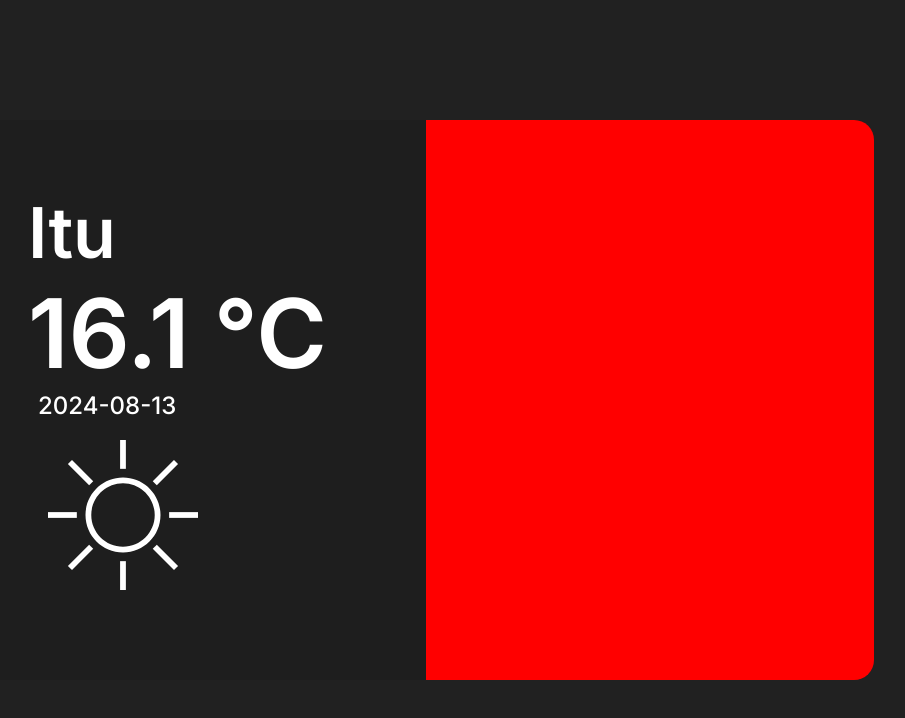
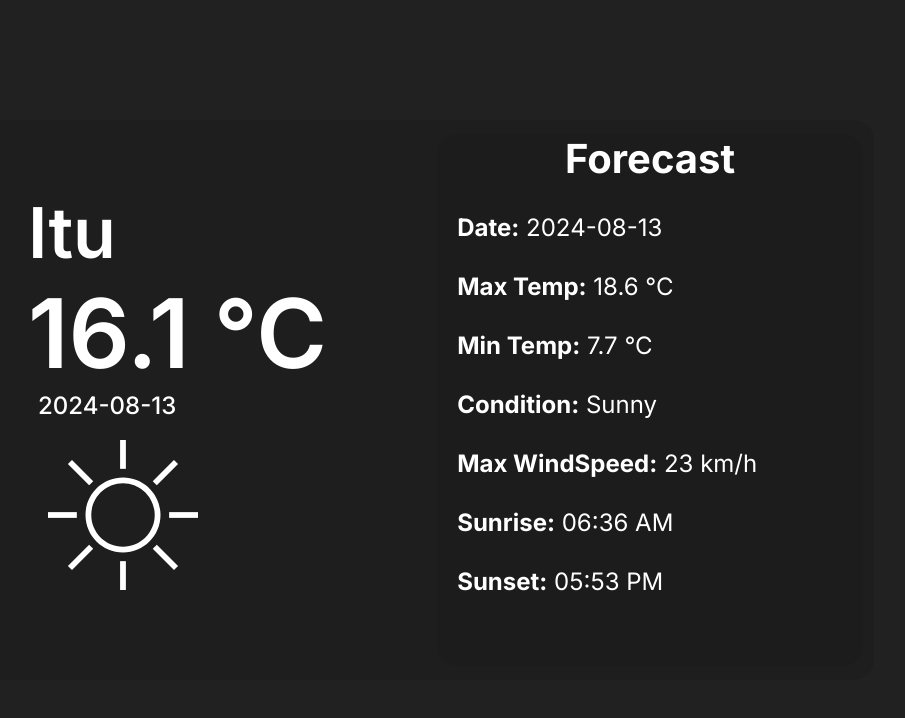
Before and after one commit to IsaqueBatist/Weather, a React (Create React App) app: page / in a window 1280 px wide. Shown: the top 718 px of the page, without its empty margins (214-1119 px from the left). Built offline with nearby package versions, Linux system fonts and the light colour scheme.

Commit message:
Estilizando o Forecast

```diff
--- a/src/Components/Card/index.tsx
+++ b/src/Components/Card/index.tsx
@@ -6,6 +6,9 @@ import {
   CurrentWeather,
   Data,
   ForecastContainer,
+  ForecastItem,
+  ForecastTitle,
+  ForecastWeather,
   ImageContainer,
   MainContainer,
   Temperature
@@ -24,7 +27,20 @@ const Card = () => {
         </CurrentWeather>
       </CurrentContainer>
       <ForecastContainer>
-
+        <ForecastWeather>
+          <ForecastTitle>
+            <p>Forecast</p>
+          </ForecastTitle>
+          <ForecastItem>
+            <p><b>Date:</b> 2024-08-13</p>
+            <p><b>Max Temp:</b> 18.6 °C</p>
+            <p><b>Min Temp:</b> 7.7 °C</p>
+            <p><b>Condition:</b> Sunny</p>
+            <p><b>Max WindSpeed:</b> 23 km/h</p>
+            <p><b>Sunrise:</b> 06:36 AM</p>
+            <p><b>Sunset:</b> 05:53 PM</p>
+          </ForecastItem>
+        </ForecastWeather>
       </ForecastContainer>
     </MainContainer>
   );
--- a/src/Components/Card/style.ts
+++ b/src/Components/Card/style.ts
@@ -18,10 +18,6 @@ export const CurrentContainer = styled.div`
 export const CurrentWeather = styled.div`
   padding: 7rem 0 0 5rem;
 `
-export const ForecastContainer = styled.div`
-  width:50%;
-  background-color: red;
-`
 
 export const City = styled.p`
   font-size: 7rem;
@@ -38,6 +34,7 @@ export const Data = styled.p`
   font-weight: 500;
   margin-left: 1rem;
 `
+
 export const ImageContainer = styled.div`
   width:100%;
   display: flex;
@@ -45,3 +42,35 @@ export const ImageContainer = styled.div`
   justify-content: flex-start;
   align-items: center;
 `
+
+export const ForecastContainer = styled.div`
+  width:50%;
+  display: flex;
+  justify-content: center;
+  align-items: center;
+  height: 100%;
+`
+
+export const ForecastWeather = styled.div`
+  width: 95%;
+  height: 95%;
+  background-color:  #00000014;
+  border-radius: 2rem;
+`
+export const ForecastTitle = styled.div`
+  width: 100%;
+  text-align: center;
+  p{
+    font-size: 4rem;
+    font-weight: bold;
+  }
+`
+export const ForecastItem = styled.div`
+  width: 100%;
+  margin: 2rem 0 0 2rem;
+  p{
+    margin-top: 3rem;
+    font-size: 2.4rem;
+  }
+`
+export const ForecastItemContainer = styled.div``
```
